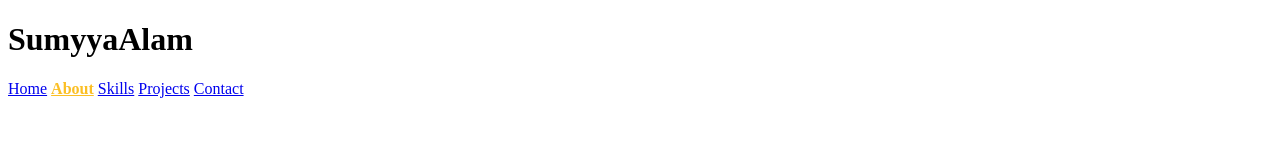
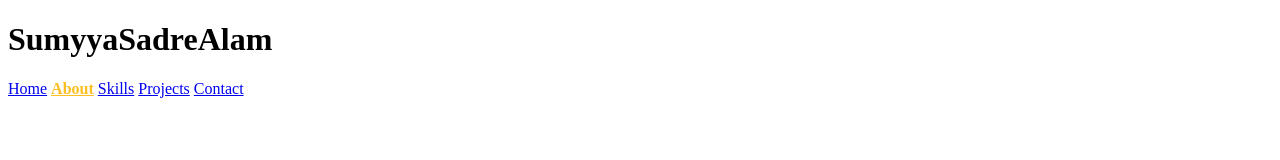
Before and after one commit to Sumyya518/MY-PORTFOLIO, a plain HTML site: page about.html in a window 1280 px wide. Shown: the top 160 px of the page. Drawn offline with Linux system fonts and the light colour scheme.

Commit message:
Update about.html

```diff
--- a/about.html
+++ b/about.html
@@ -3,7 +3,7 @@
 
 <head>
     <meta charset="UTF-8">
-    <title>About | Sumyya Alam</title>
+    <title>About | Sumyya Sadre Alam</title>
     <meta name="viewport" content="width=device-width, initial-scale=1.0">
     <link rel="stylesheet" href="style.css">
 </head>
@@ -12,7 +12,7 @@
 
     <!-- NAVBAR -->
     <header class="navbar">
-        <h1 class="logo">SumyyaAlam</h1>
+        <h1 class="logo">SumyyaSadreAlam</h1>
         <nav>
             <a href="index.html">Home</a>
             <a href="about.html" class="active">About</a>
```
